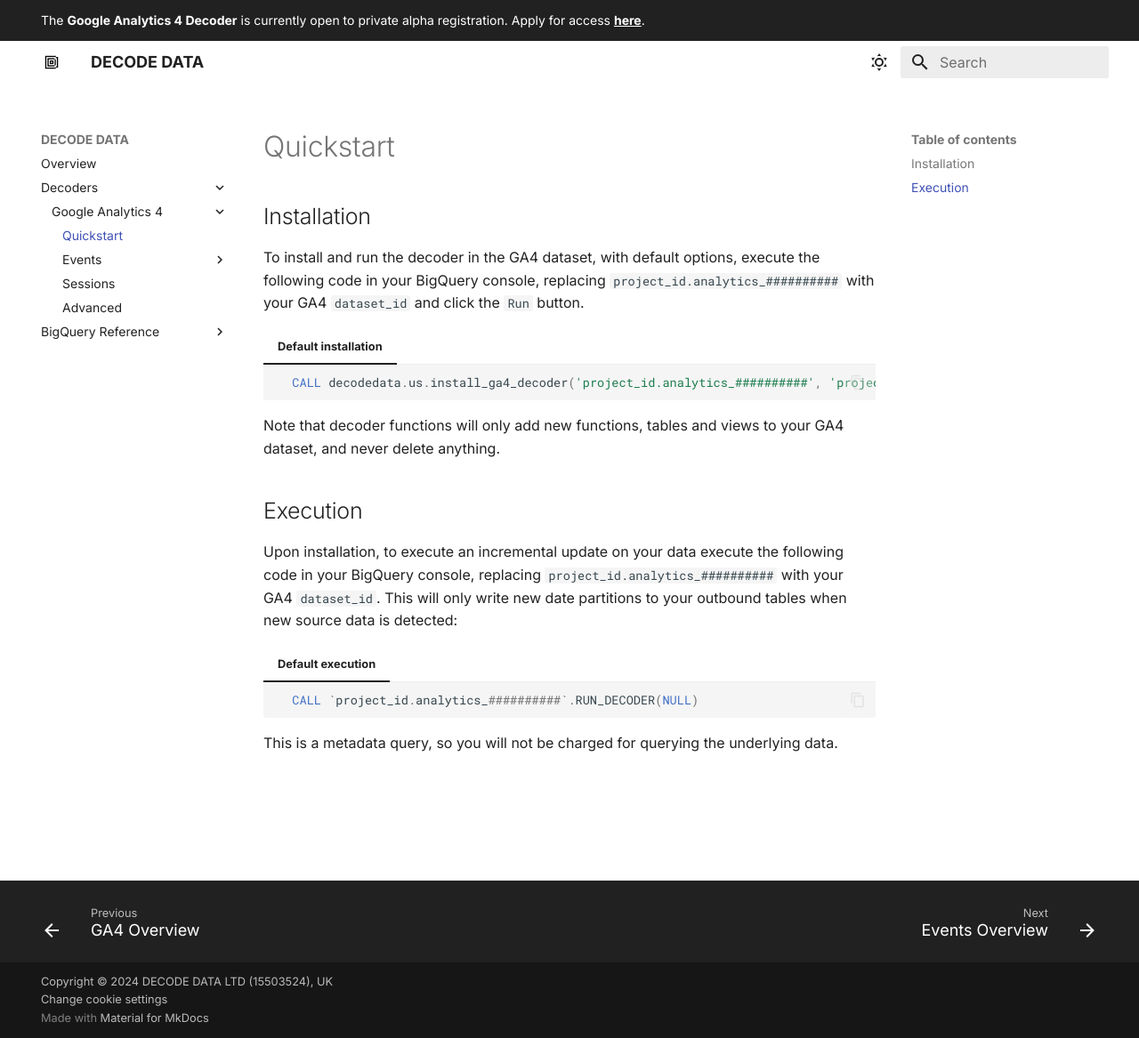
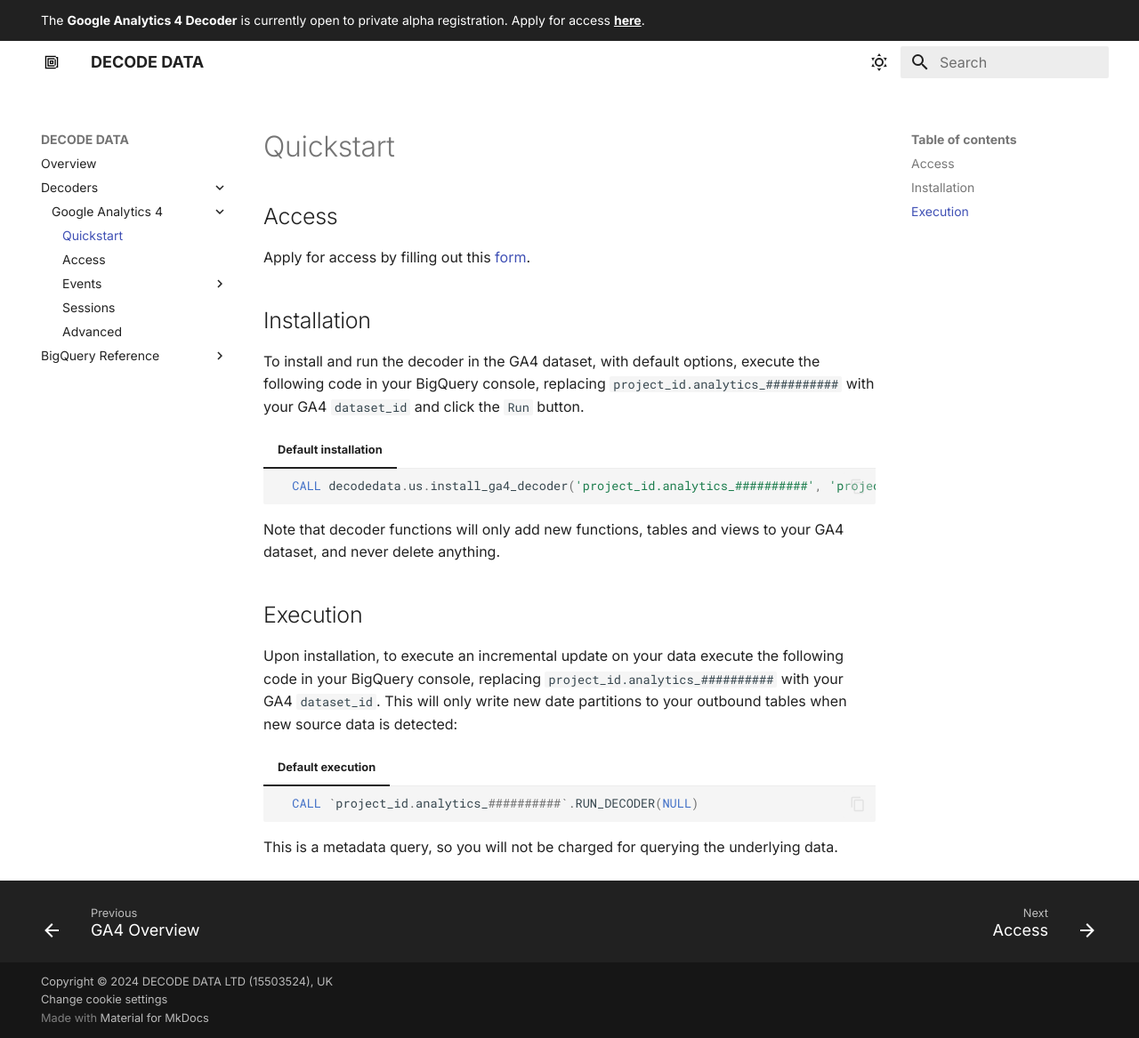
Before and after one commit to decode-data/decode-data.github.io, an MkDocs documentation site: the page built from docs/ga4/quickstart.md, in a window 1280 px wide and 1167 px high. Shown: the whole window at 89% size. Built offline with MkDocs 1.6.1 and Material for MkDocs 9.7.7, drawn with Linux system fonts in a browser that asks for light colours.

```diff
--- a/docs/ga4/quickstart.md
+++ b/docs/ga4/quickstart.md
@@ -1,3 +1,6 @@
+## Access
+Apply for access by filling out this [form](/ga4/access).
+
 ## Installation
 To install and run the decoder in the GA4 dataset, with default options, execute the following code in your BigQuery console, replacing `project_id.analytics_##########` with your GA4 `dataset_id` and click the `Run` button.
 
--- a/mkdocs.yml
+++ b/mkdocs.yml
@@ -57,6 +57,7 @@
     - Google Analytics 4:
       - GA4 Overview: ga4/index.md
       - Quickstart: ga4/quickstart.md
+      - Access: ga4/access.md
       - Events:
         - Events Overview: ga4/events/index.md
         - Names: ga4/events/event_names.md
--- a/overrides/main.html
+++ b/overrides/main.html
@@ -3,6 +3,6 @@
 {% block announce %}
 <body>
 The <b>Google Analytics 4 Decoder</b> is currently open to private alpha registration.
-Apply for access <a style="color:white; font-weight: bold; text-decoration: underline;" href="https://docs.google.com/forms/d/e/1FAIpQLSf1LVjV2PAVxOqnQMZrg43XMRwblpHPaooGGX2eCJ1Or52qwg/viewform?usp=sf_link" target="_blank">here</a>.
+Apply for access <a style="color:white; font-weight: bold; text-decoration: underline;" href="/ga4/access" target="_blank">here</a>.
 </body>
 {% endblock %}
```
Also changed, not shown: docs/ga4/access.md (added, +1 -0 lines), docs/ga4/events/event_schema.md (deleted, +0 -2 lines), docs/ga4/index.md (+1 -1 lines), docs/ga4/troubleshooting.md (added).
